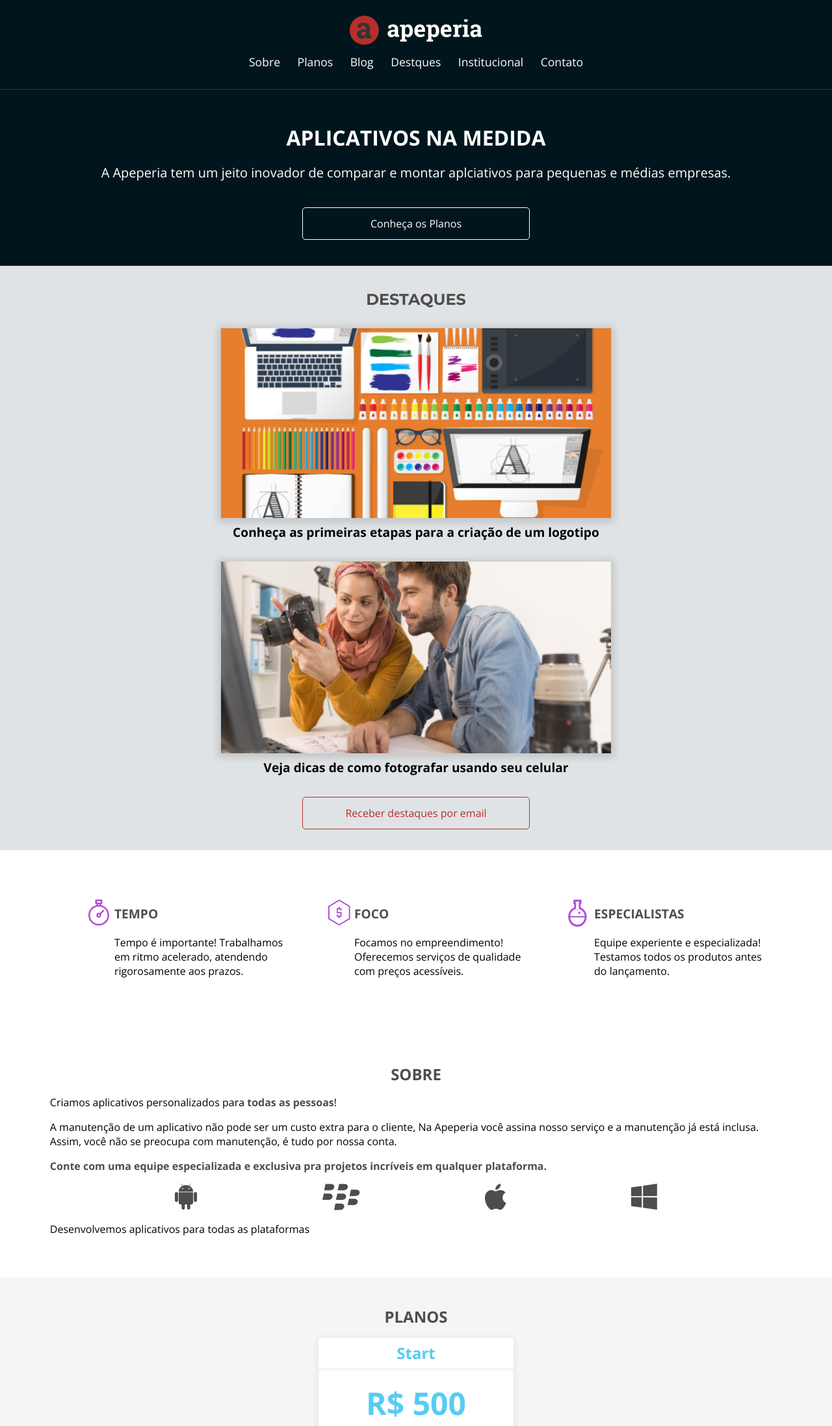
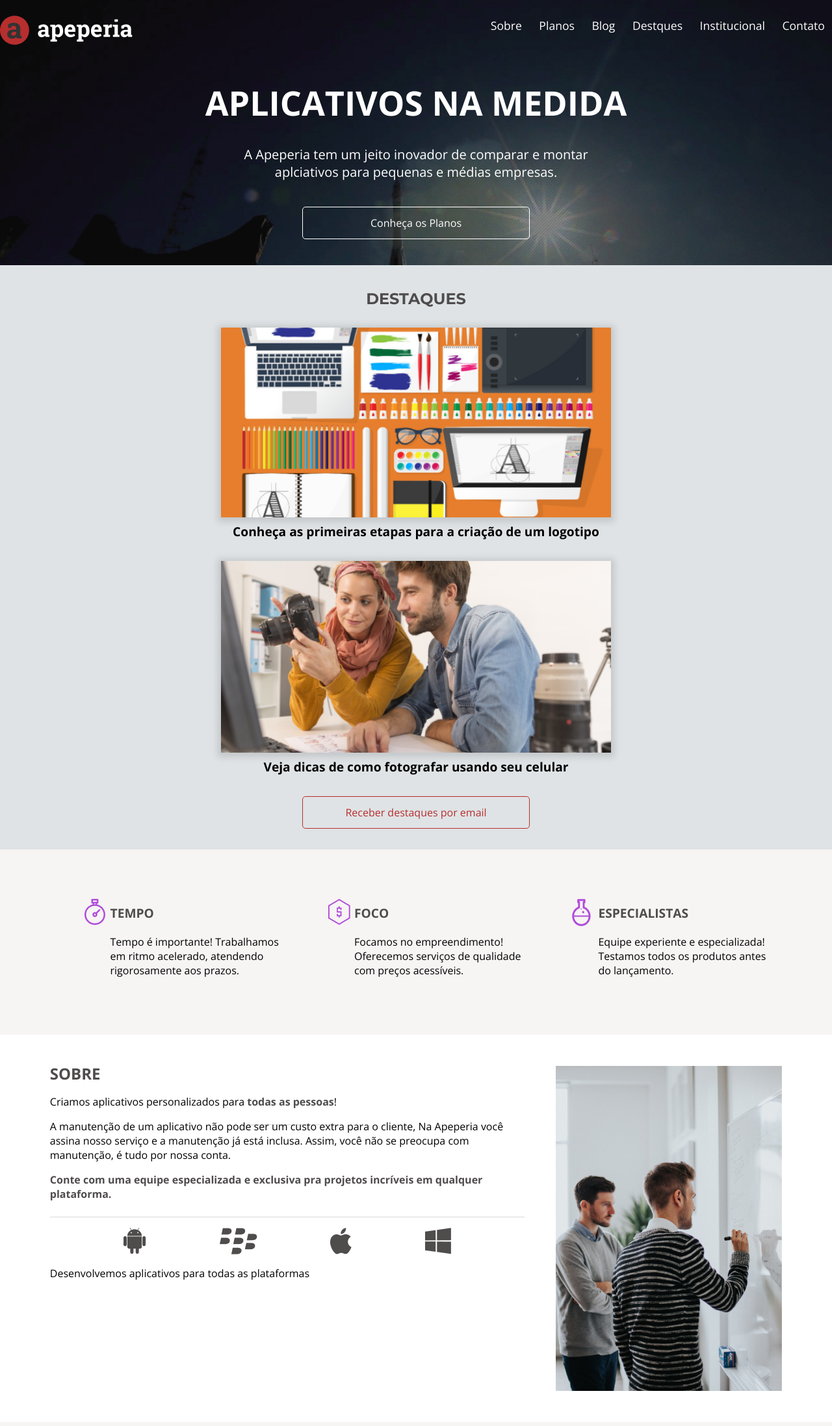
Before and after one commit to wesleypaulino/css-layout-responsivo, a plain HTML site: page index.html in a window 1280 px wide. Shown: the top 2194 px of the page at 65% size. Drawn offline with nearby package versions, Linux system fonts and the light colour scheme.

Commit message:
Adicionado media query Desktop

```diff
--- a/css/cabecalho.css
+++ b/css/cabecalho.css
@@ -34,3 +34,15 @@
     margin-bottom: 1.25rem;
     margin-left: .7rem;
 }
+
+/* Desktop */
+@media screen and (min-width: 1024px) {
+    .cabecalho {
+        flex-direction: row;
+        justify-content: space-between;
+        border: none;
+    }
+
+
+
+}
--- a/css/chamada.css
+++ b/css/chamada.css
@@ -1,4 +1,4 @@
-.chamada  {
+.chamada {
     display: flex;
     flex-direction: column;
     align-items: center;
@@ -31,3 +31,26 @@
 .chamada__botao {
     width: 100%;
 }
+
+/* Tablet CSS Tricks */
+@media screen and (min-width: 768px) {
+
+    .chamada__texto {
+        max-width: 600px;
+    }
+
+}
+
+/* Desktop */
+@media screen and (min-width: 1024px) {
+    .chamada {
+        background-image: url("../img/bg-intro.jpg");
+        background-size: cover;
+        padding-top: 8.25rem;
+    }
+
+    .chamada__titulo {
+        font-size: 3.25rem;
+        margin-bottom: 2.5rem;
+    }
+}
--- a/css/diferenciais.css
+++ b/css/diferenciais.css
@@ -44,3 +44,15 @@
 .item__texto {
     line-height: normal;
 }
+
+
+/* Desktop */
+@media screen and (min-width: 1024px) {
+    .diferenciais {
+        background-color: var(--cinza-claro);
+    }
+
+    .diferenciais__lista {
+        justify-content: space-around;
+    }
+}
--- a/css/institucional.css
+++ b/css/institucional.css
@@ -52,3 +52,14 @@
 .institucional__video {
     width: 100vw;
 }
+
+/* Tablet CSS Tricks */
+@media screen and (min-width: 768px){
+
+    .institucional__contato-email {
+        display: inline-block;
+    }
+    .institucional__video {
+        max-width: 100%;
+    }
+}
--- a/css/planos.css
+++ b/css/planos.css
@@ -104,3 +104,11 @@
 .cartao__botao--mega {
     border-color: var(--planos-cartao-mega);
 }
+
+/* Tablet CSS Tricks */
+@media screen and (min-width: 768px){
+
+    .cartao {
+        max-width: 400px;
+    }
+}
--- a/css/sobre.css
+++ b/css/sobre.css
@@ -25,6 +25,10 @@
     font-weight: 700;
 }
 
+.sobre__texto--divisao {
+
+}
+
 .sobre__plataformas {
     display: flex;
     flex-wrap: wrap;
@@ -32,3 +36,32 @@
 
     margin-bottom: 1rem;
 }
+
+.sobre__imagem {
+    display: none;
+}
+
+
+/* Desktop */
+@media screen and (min-width: 1024px) {
+    .sobre {
+        display: flex;
+    }
+
+    .sobre__conteudo {
+        margin-right: 3rem;
+    }
+
+    .sobre__titulo {
+        text-align: left;
+    }
+
+    .sobre__texto--divisao {
+        border-bottom: 1px solid var(--cinza-medio);
+        padding-bottom: 1.5rem;
+    }
+
+    .sobre__imagem {
+        display: block;
+    }
+}
--- a/index.html
+++ b/index.html
@@ -93,7 +93,8 @@
             <div class="sobre__conteudo">
                 <h2 class="sobre__titulo">Sobre</h2>
                 <p class="sobre__texto">Criamos aplicativos personalizados para <strong
-                        class="sobre__texto--destaque">todas as pessoas</strong>!</p>
+                        class="sobre__texto--destaque
+                        sobre__texto--divisao">todas as pessoas</strong>!</p>
                 <p class="sobre__texto">
                     A manutenção de um aplicativo não pode ser um custo extra para o cliente, Na Apeperia você assina
                     nosso serviço e a manutenção já está inclusa. Assim, você não se preocupa com manutenção, é tudo por
@@ -110,7 +111,7 @@
                 </ul>
                 <p class="sobre__texto">Desenvolvemos aplicativos para todas as plataformas</p>
             </div>
-            <!-- <img src="img/sobre-apeperia.png" alt="Sobre a Apeperia" class="sobre__imagem"> -->
+            <img src="img/sobre-apeperia.png" alt="Sobre a Apeperia" class="sobre__imagem">
         </section>
 
         <!-- Planos -->
```
Also changed, not shown: 1 other file.
